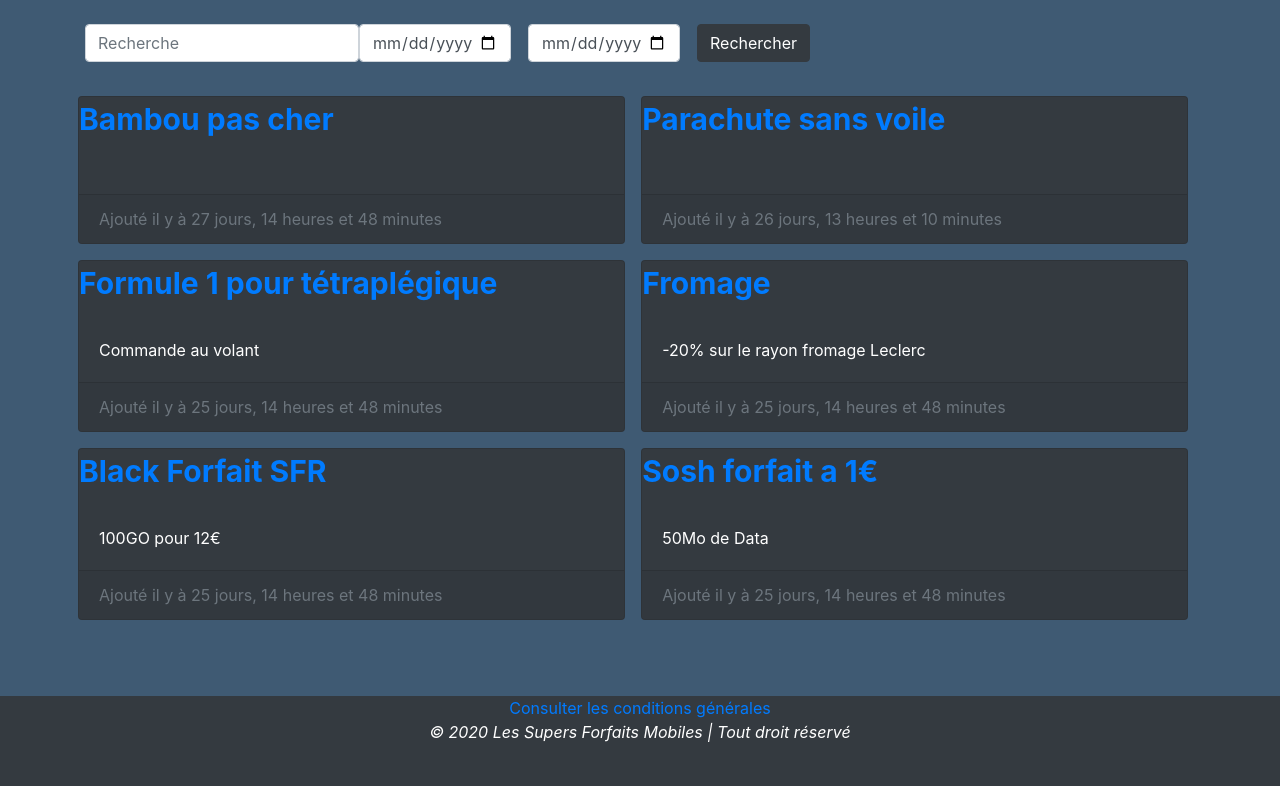
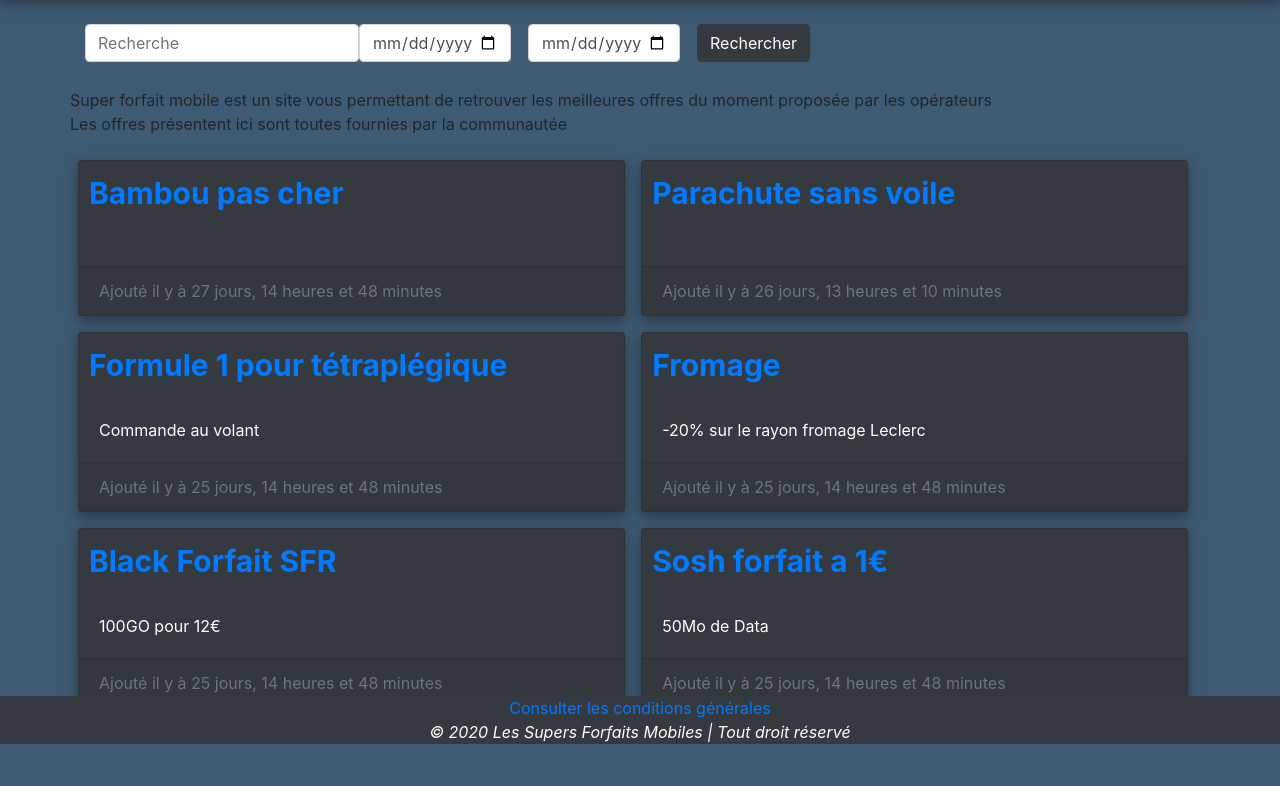
Before and after one commit to ThomasDrd/ProjectWeb2019, a CodeIgniter app: page /ProjectWeb2019/ in a window 1280 px wide. Shown: the part 56-842 px from the top of the page. Before the commit the page ends 798 px from the top, so only its background shows below. Run offline with CodeIgniter, Linux system fonts and the light colour scheme; data comes from the database, SQL or seed files in the repository.

Commit message:
modifs css

```diff
--- a/application/views/index.php
+++ b/application/views/index.php
@@ -36,7 +36,11 @@
 echo form_submit('submit', 'Rechercher', array('class' => 'btn btn-dark btn-connect'));
 echo form_close();
 
-
+echo '<div class="row">';
+echo '<p>Super forfait mobile est un site vous permettant de retrouver les meilleures offres du moment proposée par les opérateurs<br/>
+		Les offres présentent ici sont toutes fournies par la communautée<br/>
+		</p>';
+echo '</div>';
 echo '<div class="row">';
 foreach ($deal as $de)
 {
--- a/application/views/myDeals.php
+++ b/application/views/myDeals.php
@@ -8,7 +8,7 @@
 if (sizeof($dealOnline) > 0)
 {
 	echo '<div class="row">';
-	echo '<h4 class="col alert alert-success text-center" >DEAL EN LIGNE</h4>';
+	echo '<h4 class="col alert alert-success text-center" >Deal en ligne</h4>';
 	echo '</div>';
 	echo '<div class="row">';
 	foreach ($dealOnline as $de)
@@ -21,7 +21,7 @@
 if (sizeof($dealOffline) > 0)
 {
 	echo '<div class="row">';
-	echo '<h4 class="col alert alert-danger text-center" >DEAL EN ATTENTE DE VÉRIFICATION PAR UN MODÉRATEUR</h4>';
+	echo '<h4 class="col alert alert-danger text-center" >Deal en attente de modération </h4>';
 	echo '</div>';
 	echo '<div class="row">';
 	foreach ($dealOffline as $de)
--- a/application/views/updateDeal.php
+++ b/application/views/updateDeal.php
@@ -57,8 +57,9 @@
 echo form_submit('submit', 'Update !', array('class' => 'btn btn-dark btn-add'));
 
 echo '<a type="button" class="btn btn-danger" href="' . base_url('Pages/deleteDeal/') . $deal[0]->deal_id .'">Supprimer</a>';
+
 echo '</div>';
-if(isset($message_display))
+if(isset($message_display) && $message_display != "")
 {
 	echo '<h4 class="alert alert-danger text-center" role="alert">' . $message_display . '</h4>';
 }
--- a/css/style.css
+++ b/css/style.css
@@ -23,6 +23,11 @@
 	margin: 10px  0 10px 0;
 }
 
+h4
+{
+	margin: 10px;
+}
+
 h4 > p
 {
 	margin: 0;
@@ -42,8 +47,14 @@
 
 .card-title
 {
+	margin: 10px;
 	font-size: 30px;
 	font-weight: bold;
+}
+
+a
+{
+	text-decoration: none !important;
 }
 
 textarea.form-control
@@ -58,7 +69,12 @@
 	text-align: justify;
 }
 
-.comment-content
+p.comment-content , .deal > .card-text{
+	margin-left: 20px;
+}
+
+
+.table, .navbar, .card
 {
-	margin-left: 10px;
+	box-shadow: 0 4px 8px 0 rgba(0, 0, 0, 0.2), 0 6px 20px 0 rgba(0, 0, 0, 0.19);
 }
```
Also changed, not shown: application/controllers/Deal.php (+3 -4 lines), application/views/details.php (+6 -2 lines).
